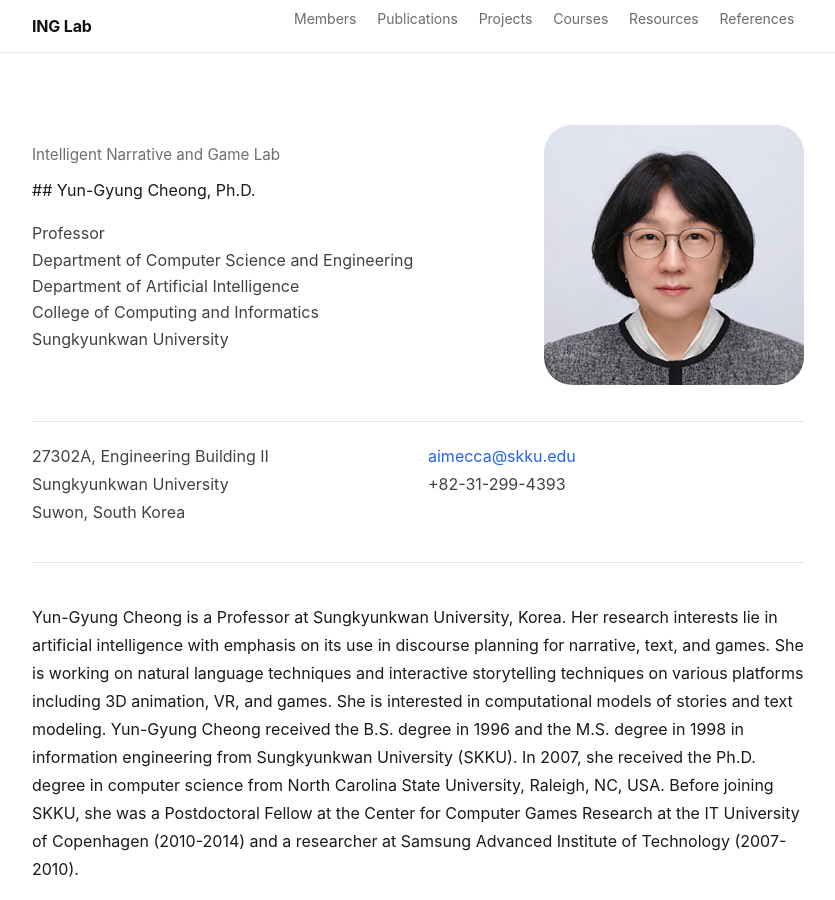
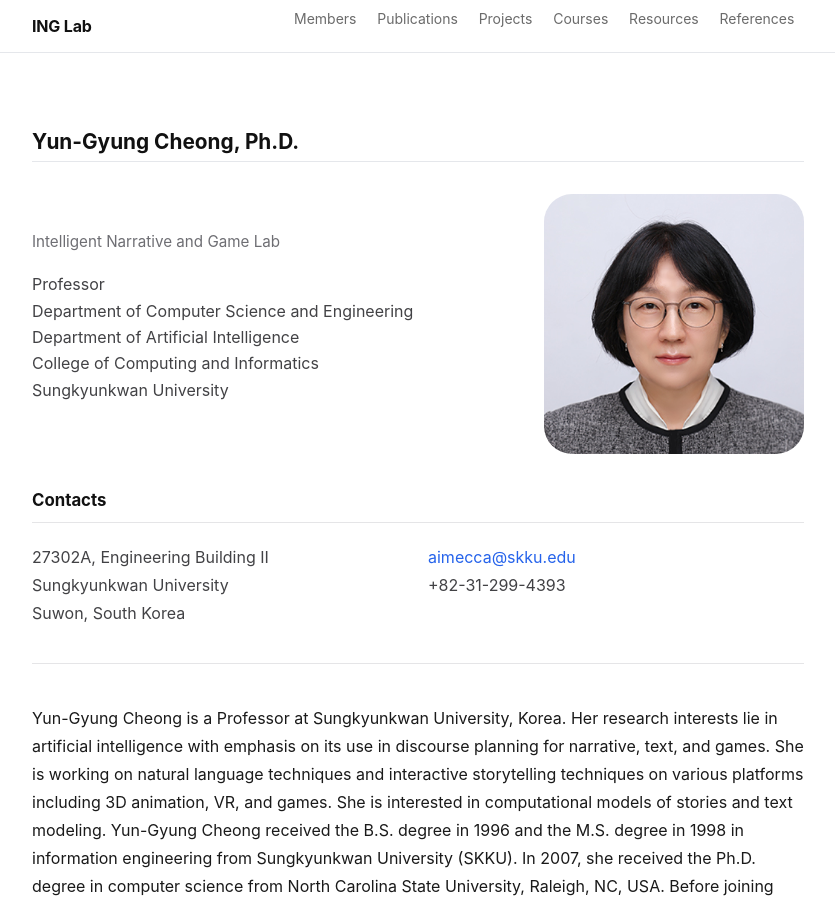
Before and after one commit to inglab/inglab.github.io, a Jekyll site: the page built from index.md, in a window 1280 px wide and 900 px high. Shown: the whole window, without its empty margins (222-1057 px from the left). Built offline with Jekyll 4.4.1, drawn with Linux system fonts in a browser that asks for light colours.

Commit message:
Update index.md

```diff
--- a/index.md
+++ b/index.md
@@ -85,12 +85,11 @@ cover: true
   }
 </style>
 
+## Yun-Gyung Cheong, Ph.D.
+
 <section class="home-hero">
   <div class="home-hero__content">
     <p class="home-eyebrow">Intelligent Narrative and Game Lab</p>
-
-## Yun-Gyung Cheong, Ph.D.
-
 <p class="home-role">
 Professor<br>
 Department of Computer Science and Engineering<br>
@@ -105,6 +104,7 @@ Sungkyunkwan University
   </figure>
 </section>
 
+### Contacts
 <section class="home-contact">
   <p>
     27302A, Engineering Building II<br>
```
